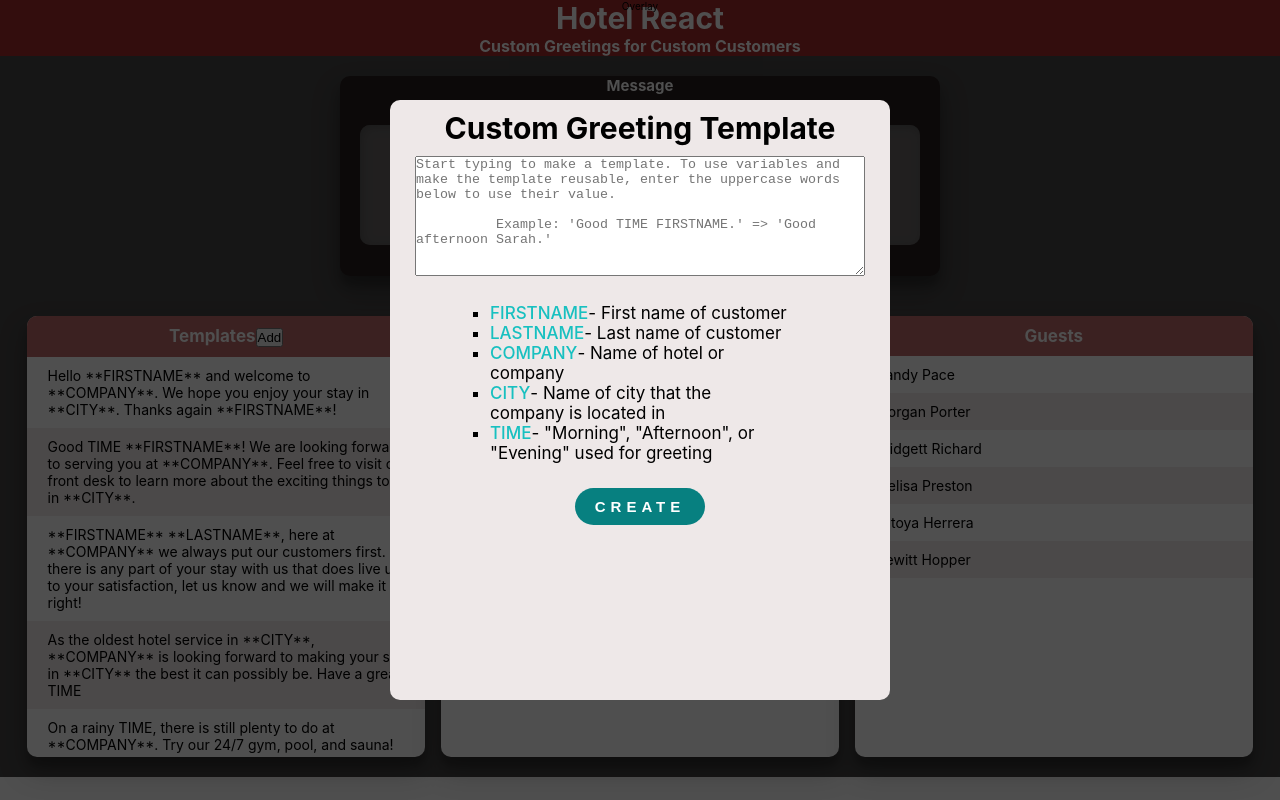
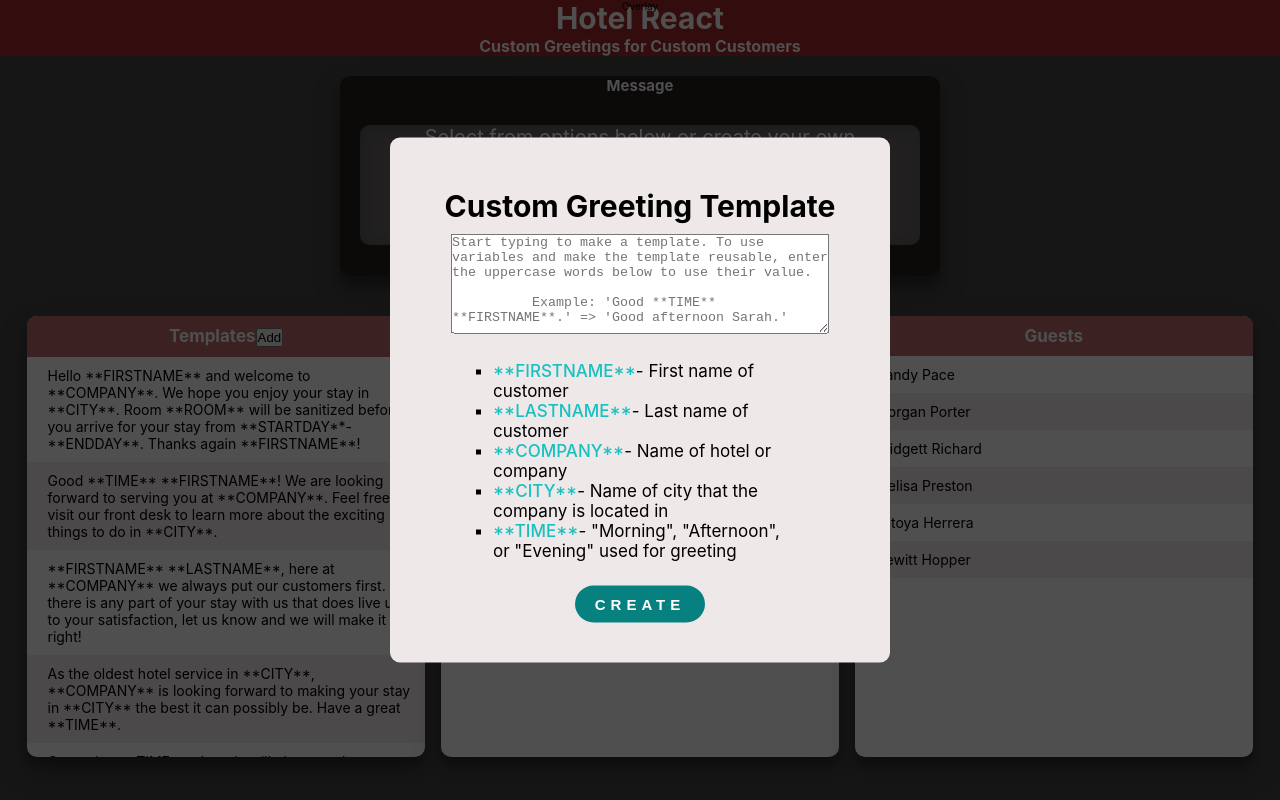
Before and after one commit to jcloeter/hotel-message-app, a React (Create React App) app: page / in a window 1280 px wide. Both pictures are taken after a click on the button "Add". Built offline with nearby package versions, Linux system fonts and the light colour scheme.

Commit message:
time greeting

```diff
--- a/src/App.css
+++ b/src/App.css
@@ -3,3 +3,9 @@
   background-color: rgb(71, 70, 70);
   /* height: 100vh; */
 }
+
+@media screen and (min-width: 900px) {
+  .App {
+    height: 100vh;
+  }
+}
--- /dev/null
+++ b/src/Helpers/getDayOfWeek.js
@@ -0,0 +1,15 @@
+const getDayOfWeek = (timestamp) => {
+  const date = new Date(timestamp);
+  const daysOfWeek = [
+    "Sunday",
+    "Monday",
+    "Tuesday",
+    "Wednesday",
+    "Thursday",
+    "Friday",
+    "Saturday",
+  ];
+  return daysOfWeek[date.getDay()];
+};
+
+export default getDayOfWeek;
--- /dev/null
+++ b/src/Helpers/getTimeGreeting.js
@@ -0,0 +1,17 @@
+const getTimeGreeting = (timeZone) => {
+  console.log("TIMEEEEEEEEEE");
+  console.log(timeZone);
+
+  const date = new Date();
+  let time = date.getHours();
+
+  //Adjusting for time zone. More timezones may be added here:
+  if (timeZone === "US/Pacific") time -= 1;
+  if (timeZone === "US/Eastern") time += 1;
+
+  if (time > 17) return "evening";
+  if (time > 12) return "afternoon";
+  if (time > 0) return "morning";
+};
+
+export default getTimeGreeting;
--- a/src/components/ResultMessage/CalculatedMessage.js
+++ b/src/components/ResultMessage/CalculatedMessage.js
@@ -1,4 +1,6 @@
-import React, { useEffect } from "react";
+import React from "react";
+import getDayOfWeek from "../../Helpers/getDayOfWeek";
+import getTimeGreeting from "../../Helpers/getTimeGreeting";
 
 const CalculatedMessage = (props) => {
   const { guests, companies, templates } = props.messageObject;
@@ -8,39 +10,27 @@ const CalculatedMessage = (props) => {
   //Start here and make sure all the right data is being channeled in correctly:
 
   const parseTemplate = (temp) => {
-    // console.log("parsing:");
-    // console.log(temp);
-    // console.log(guests);
-    // console.log(companies);
-    // if (!temp || !temp.template) return;
-
-    // console.log(temp.template.includes("FIRSTNAME"));
-
-    // // temp.template.replace("FIRSTNAME", guests.firstName);
-    // // temp.template.replace(/LASTNAME/, guests.lastName);
-    // console.log("REGEXXXXXXXXXXXXXXXXXXXXXXXX");
-    // // console.log(temp.template.split(/\W/));
-    // // console.log(temp.template.includes("FIRSTNAME"));
-    // // console.log(temp.template.includes("COMPANY"));
-    // let other = temp.template.slice();
-    // console.log(temp.template.includes("FIRSTNAME"));
-    // const nameStr = "FIRSTNAME";
-    // other = other.replace(nameStr, guests.firstName);
-    // console.log(other);
-
     //Initialize Message:
     if (!guests || !companies)
       return "Select from options below or create your own template";
 
+    getTimeGreeting(guests.reservation.startTimestamp);
+    getDayOfWeek(guests.reservation.startTimestamp);
+
     const varData = [
       { str: "FIRSTNAME", var: guests.firstName },
       { str: "LASTNAME", var: guests.lastName },
+      { str: "ROOM", var: guests.reservation.roomNumber },
       { str: "COMPANY", var: companies.company },
       { str: "CITY", var: companies.city },
+      { str: "STARTDAY", var: getDayOfWeek(guests.reservation.startTimestamp) },
+      { str: "ENDDAY", var: getDayOfWeek(guests.reservation.endTimestamp) },
+      { str: "TIME", var: getTimeGreeting(companies.timezone) },
+
       // { str: "TIME", var: guests.firstName },
     ];
 
-    const final = temp.template
+    const finalStr = temp.template
       .split("**")
       .map((word) => {
         for (let x = 0; x < varData.length; x++) {
@@ -51,8 +41,8 @@ const CalculatedMessage = (props) => {
       })
       .join("");
 
-    console.log(final);
-    return final;
+    console.log(finalStr);
+    return finalStr;
   };
   return <div>{parseTemplate(templates)}</div>;
 };
--- a/src/components/UI/Modal.js
+++ b/src/components/UI/Modal.js
@@ -16,24 +16,24 @@ const Modal = () => {
           class="text_area"
           placeholder="Start typing to make a template. To use variables and make the template reusable, enter the uppercase words below to use their value.
 
-          Example: 'Good TIME FIRSTNAME.' => 'Good afternoon Sarah.'"
+          Example: 'Good **TIME** **FIRSTNAME**.' => 'Good afternoon Sarah.'"
         ></textarea>
         <ul class="modal_instructions">
           <li>
-            <span class="variable">FIRSTNAME</span>- First name of customer
+            <span class="variable">**FIRSTNAME**</span>- First name of customer
           </li>
           <li>
-            <span class="variable">LASTNAME</span>- Last name of customer
+            <span class="variable">**LASTNAME**</span>- Last name of customer
           </li>
           <li>
-            <span class="variable">COMPANY</span>- Name of hotel or company
+            <span class="variable">**COMPANY**</span>- Name of hotel or company
           </li>
           <li>
-            <span class="variable">CITY</span>- Name of city that the company is
-            located in{" "}
+            <span class="variable">**CITY**</span>- Name of city that the
+            company is located in{" "}
           </li>
           <li>
-            <span class="variable">TIME</span>- "Morning", "Afternoon", or
+            <span class="variable">**TIME**</span>- "Morning", "Afternoon", or
             "Evening" used for greeting
           </li>
         </ul>
--- a/src/components/UI/Modal.modules.css
+++ b/src/components/UI/Modal.modules.css
@@ -16,8 +16,9 @@
   background-color: rgb(238, 232, 232);
   width: 90%;
   max-width: 50rem;
-  height: 80vh;
-  max-height: 60rem;
+  /* height: 80vh; */
+  /* max-height: 60rem; */
+  padding: 4rem 4rem;
   border-radius: 10px;
 }
 
@@ -27,12 +28,12 @@
 
 .text_area {
   width: 90%;
-  height: 20%;
+  height: 10rem;
 }
 
 .modal_instructions {
   /* list-style: square; */
-  max-width: 60%;
+  max-width: 70%;
   margin: 2rem auto;
   /* display: flex;
   flex-direction: column;
@@ -43,7 +44,7 @@
 .modal_instructions li {
   list-style: square;
   font-size: 1.7rem;
-  width: 30rem;
+  max-width: 40rem;
   text-align: left;
 }
 
--- a/src/data.json/Templates.json
+++ b/src/data.json/Templates.json
@@ -1,11 +1,11 @@
 [
   {
     "id": 1,
-    "template": "Hello **FIRSTNAME** and welcome to **COMPANY**. We hope you enjoy your stay in **CITY**. Thanks again **FIRSTNAME**!"
+    "template": "Hello **FIRSTNAME** and welcome to **COMPANY**. We hope you enjoy your stay in **CITY**. Room **ROOM** will be sanitized before you arrive for your stay from **STARTDAY**-**ENDDAY**. Thanks again **FIRSTNAME**!"
   },
   {
     "id": 2,
-    "template": "Good TIME **FIRSTNAME**! We are looking forward to serving you at **COMPANY**. Feel free to visit our front desk to learn more about the exciting things to do in **CITY**."
+    "template": "Good **TIME** **FIRSTNAME**! We are looking forward to serving you at **COMPANY**. Feel free to visit our front desk to learn more about the exciting things to do in **CITY**."
   },
   {
     "id": 3,
@@ -13,10 +13,10 @@
   },
   {
     "id": 4,
-    "template": "As the oldest hotel service in **CITY**, **COMPANY** is looking forward to making your stay in **CITY** the best it can possibly be. Have a great TIME"
+    "template": "As the oldest hotel service in **CITY**, **COMPANY** is looking forward to making your stay in **CITY** the best it can possibly be. Have a great **TIME**."
   },
   {
     "id": 5,
-    "template": "On a rainy TIME, there is still plenty to do at **COMPANY**. Try our 24/7 gym, pool, and sauna!"
+    "template": "On a rainy **TIME**, there is still plenty to do at **COMPANY**. Try our 24/7 gym, pool, and sauna!"
   }
 ]
```
